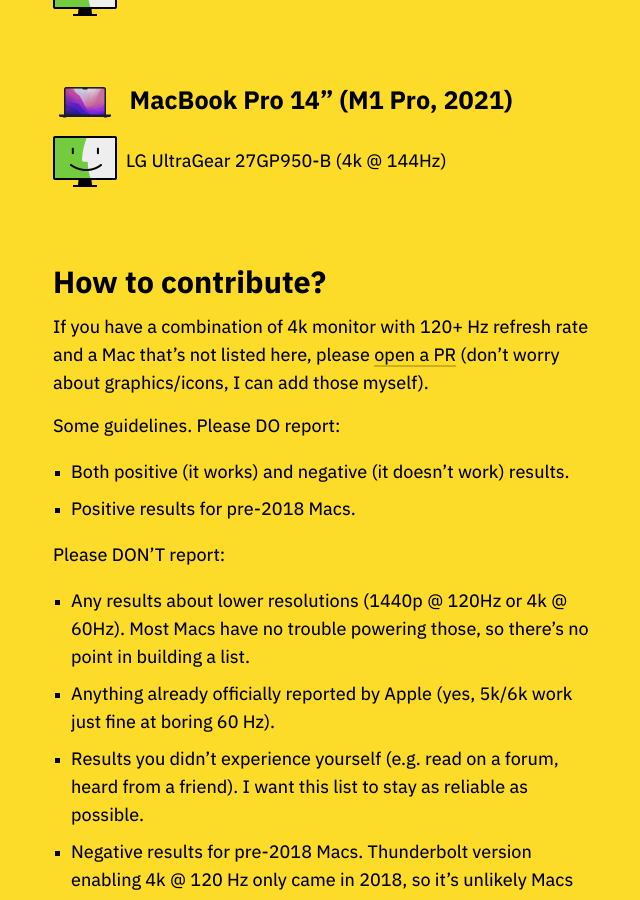
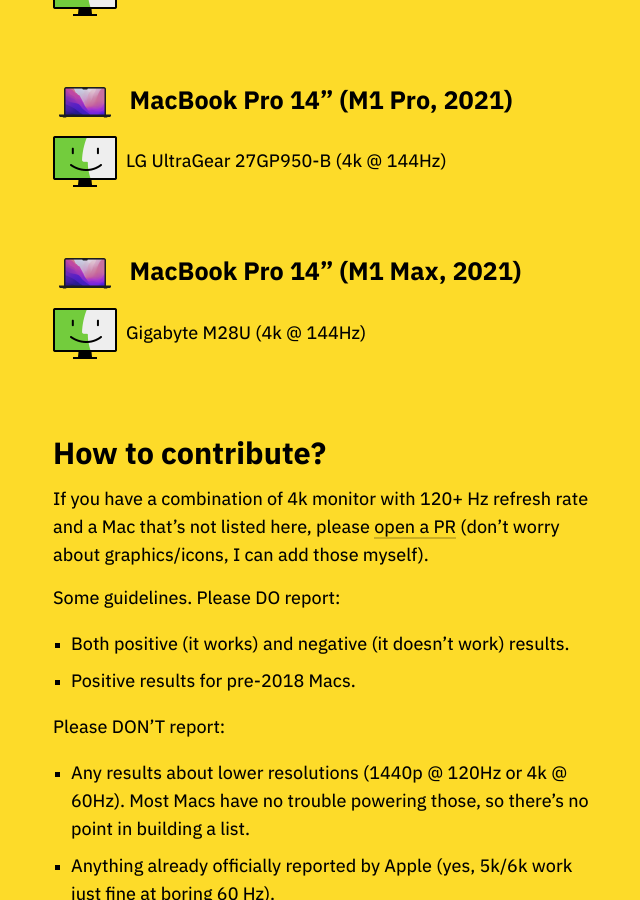
Before and after one commit to tonsky/tonsky.github.io, a Jekyll site: the page built from _posts/2021-02-24-monitors-mac.md, in a window 1280 px wide and 900 px high, scrolled down 3621 px. Shown: the whole window, without its empty margins (316-956 px from the left). Built offline with Jekyll 4.4.1, drawn with Linux system fonts in a browser that asks for light colours.

Commit message:
monitors-mac: Add Gigabyte M28U

```diff
--- a/_posts/2021-02-24-monitors-mac.md
+++ b/_posts/2021-02-24-monitors-mac.md
@@ -101,6 +101,10 @@
 
 <div class="row"><img src="works.png" height=64> <span>LG UltraGear 27GP950-B (4k @ 144Hz)</span></div>
 
+## <img src="mbp_14_2021.png" height=32> <span>MacBook Pro 14" (M1 Max, 2021)</span>
+
+<div class="row"><img src="works.png" height=64> <span>Gigabyte M28U (4k @ 144Hz)</span></div>
+
 # How to contribute?
 
 If you have a combination of 4k monitor with 120+ Hz refresh rate and a Mac that’s not listed here, please [open a PR](https://github.com/tonsky/tonsky.github.io) (don’t worry about graphics/icons, I can add those myself).
```
